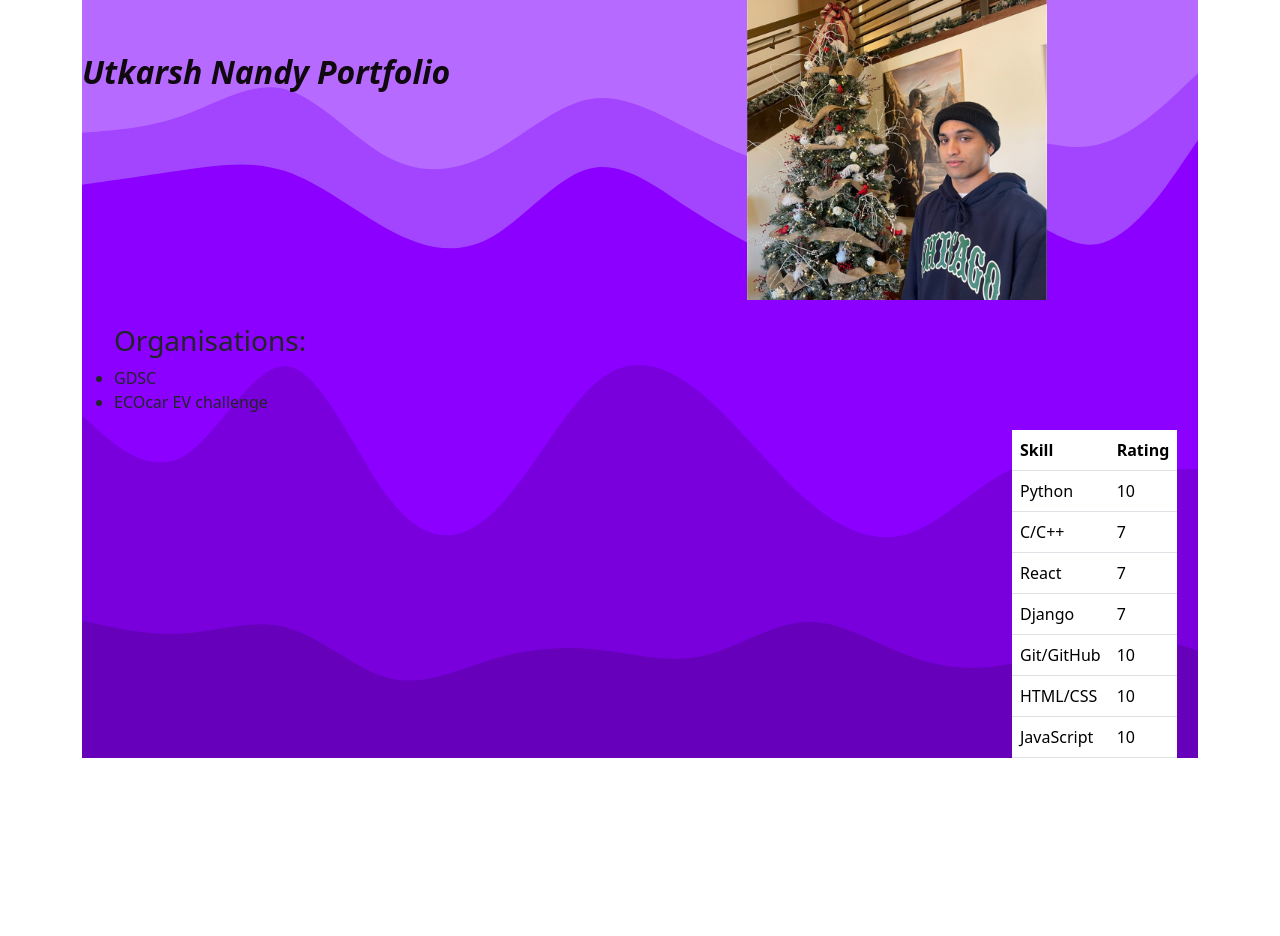
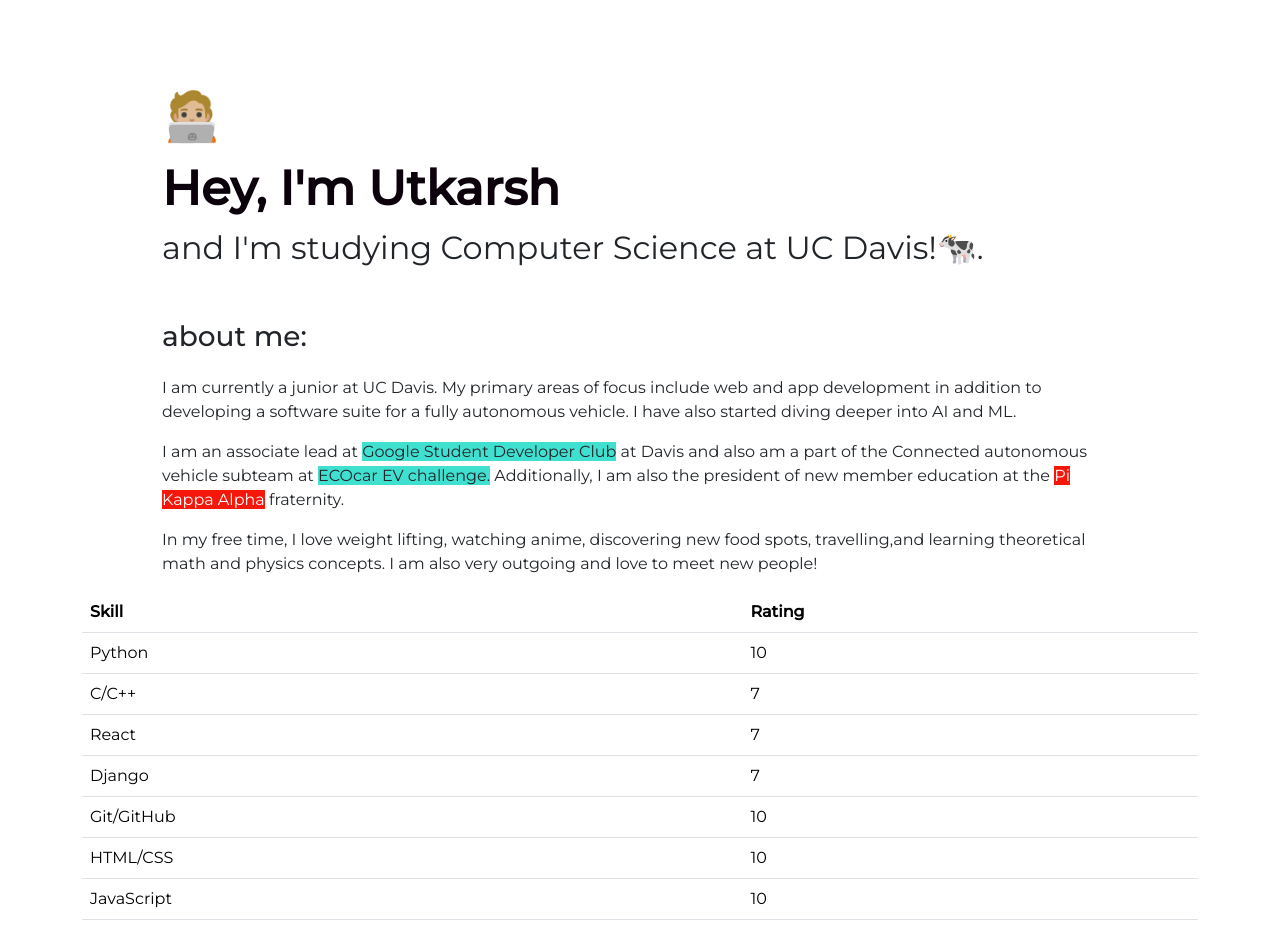
Before and after one commit to UtkarshNandy/UtkarshNandy.github.io, a Next.js app in the folder portfolio/: page / in a window 1280 px wide. Before the commit the page ends 800 px from the top, so only its background shows below. Built offline with nearby package versions, Linux system fonts and the light colour scheme.

Commit message:
home page updates

```diff
--- a/portfolio/components/app.js
+++ b/portfolio/components/app.js
@@ -1,17 +1,15 @@
-import Organisations from "./organisations"
-import Banner from "./banner";
+import Intro from "./intro";
+import Content from "./content";
 import SkillsList from "./skillsList";
 
 const App = () => {
     return(
         <>
-            <Banner headerText = "Utkarsh Nandy Portfolio" />
-            <Organisations/>
+            <Intro/>
+            <Content/>
             <SkillsList />
-
         </>
     )
-
 }
 
 export default App;
--- a/portfolio/components/banner.js
+++ /dev/null
@@ -1,18 +0,0 @@
-import styles from "./banner.module.css";
-
-const Banner = (props) => {
-    return (
-        <div className={styles.background}>
-        <header className="row mb-4">
-            <div className={`col-7 mt-5 ${styles.title}`}>
-                {props.headerText}
-            </div>
-            <div className="col-5" >
-                <img src = "./Self_Portrait.jpeg" alt ="portrait" className={styles.portrait}/>
-            </div>
-        </header>
-        </div>
-    );
-};
-
-export default Banner;
--- a/portfolio/components/banner.module.css
+++ /dev/null
@@ -1,17 +0,0 @@
-.portrait {
-    height: 300px;
-    cursor: pointer;
-}
-
-.title {
-    font-size: 2em;
-    font-weight: bold;
-    font-style: italic;
-    color: rgb(16, 9, 16);
-  }
-
-.background {
-    background-image: url("./stacked-waves-haikei.svg");
-    background-repeat: no-repeat;
-    background-size: cover;
-}
--- /dev/null
+++ b/portfolio/components/content.js
@@ -0,0 +1,31 @@
+import styles from "./content.module.css";
+
+const Content = () => {
+    return(
+        <div className={`${styles.content}`}>
+        <h3 className={`${styles.about}`}>about me:</h3>
+        <p>I am currently a junior at UC Davis. My primary
+            areas of focus include web and app development in addition to
+            developing a software suite for a fully autonomous vehicle.
+            I have also started diving deeper into AI and ML.
+        </p>
+        <p>
+            I am an associate lead at <span className={`${styles.google}`}>
+            Google Student Developer Club</span> at Davis and
+            also am a part of the Connected autonomous vehicle
+            subteam at <span className={`${styles.ecocar}`}>
+            ECOcar EV challenge.</span> Additionally, I am also the president
+            of new member education at the <span className={`${styles.frat}`}>
+            Pi Kappa Alpha</span> fraternity.
+        </p>
+        <p>
+            In my free time, I love weight lifting, watching anime,
+            discovering new food spots, travelling,and learning
+            theoretical math and physics concepts. I am also very outgoing
+            and love to meet new people!
+        </p>
+        </div>
+    )
+}
+
+export default Content;
--- /dev/null
+++ b/portfolio/components/content.module.css
@@ -0,0 +1,17 @@
+.content{
+    margin-left: 5em;
+    margin-right: 5em;
+}
+
+.about{
+    padding-bottom: .5em;
+}
+
+.google, .ecocar{
+    background-color: turquoise;
+}
+
+.frat{
+    background-color: rgb(246, 23, 11);
+    color: white;
+}
--- /dev/null
+++ b/portfolio/components/intro.js
@@ -0,0 +1,17 @@
+import styles from "./intro.module.css";
+
+
+const Intro = () => {
+    return (
+        <header className={`${styles.intro}`}>
+            <div className={`${styles.title}`}>
+            🧑🏼‍💻
+            </div>
+            <div className={`${styles.title}`}>
+                Hey, I'm Utkarsh
+            </div>
+            <div className={`${styles.subtitle}`}>and I'm studying Computer Science at UC Davis!🐄.</div>
+        </header>
+    );
+};
+export default Intro;
--- /dev/null
+++ b/portfolio/components/intro.module.css
@@ -0,0 +1,21 @@
+.portrait {
+    height: 296px;
+    cursor: pointer;
+}
+
+.title {
+    font-size: 3em;
+    font-weight: bold;
+    color: rgb(11, 2, 11);
+
+  }
+
+  .subtitle {
+    font-size: 2em;
+    padding-bottom: 1.5em;
+  }
+
+  .intro {
+    margin-top: 5em;
+    margin-left: 5em;
+  }
--- a/portfolio/components/organisations.js
+++ /dev/null
@@ -1,11 +0,0 @@
-const Organisations = () => {
-    return(
-        <ul>
-            <h3>Organisations:</h3>
-            <li>GDSC</li>
-            <li>ECOcar EV challenge</li>
-        </ul>
-    )
-};
-
-export default Organisations;
--- a/portfolio/components/skillsList.js
+++ b/portfolio/components/skillsList.js
@@ -1,6 +1,6 @@
 const skills = [
     {skill: "Python",rating: 10},
-    { skill: "C/C++",rating: 7},
+    {skill: "C/C++",rating: 7},
     {skill: "React", rating: 7},
     {skill: "Django", rating: 7},
     {skill: "Git/GitHub", rating: 10},
@@ -10,7 +10,7 @@ const skills = [
 
 const SkillsList = () => {
     return(
-        <div className="col-1 offset-10">
+        <div >
         <table className="table table-hover">
             <thead>
                 <tr>
--- a/portfolio/pages/_document.js
+++ b/portfolio/pages/_document.js
@@ -4,8 +4,12 @@ export default function Document() {
   return (
     <Html lang="en">
       <Head>
+      <link rel="preconnect" href="https://fonts.googleapis.com"/>
+<link rel="preconnect" href="https://fonts.gstatic.com" crossorigin/>
+<link href="https://fonts.googleapis.com/css2?family=Montserrat:wght@100;200;400;500&display=swap" rel="stylesheet"/>
       <link rel="stylesheet" href="https://cdn.jsdelivr.net/npm/bootstrap@5.3.2/dist/css/bootstrap.min.css" />
       <link rel="stylesheet" href="css/globals.css" />
+
       </Head>
       <body>
         <div className ="container">
--- a/portfolio/pages/index.js
+++ b/portfolio/pages/index.js
@@ -1,9 +1,8 @@
 import App from "../components/app";
-import styles from "../components/banner.module.css";
-const Index = () =>
-<div className={styles.background}>
-<App />
-</div>
+
+const Index = () => <App />
+
+
 
 
 
--- a/portfolio/public/css/globals.css
+++ b/portfolio/public/css/globals.css
@@ -1,11 +1,8 @@
-.themeFontColor {
-    color: rgb(147, 135, 144);
+body {
+    font-family: 'Montserrat', sans-serif;
+
+
+
+
+
 }
-
-tr {
-    cursor: pointer;
-}
-
-.table {
-    color:aqua;
-}
```
